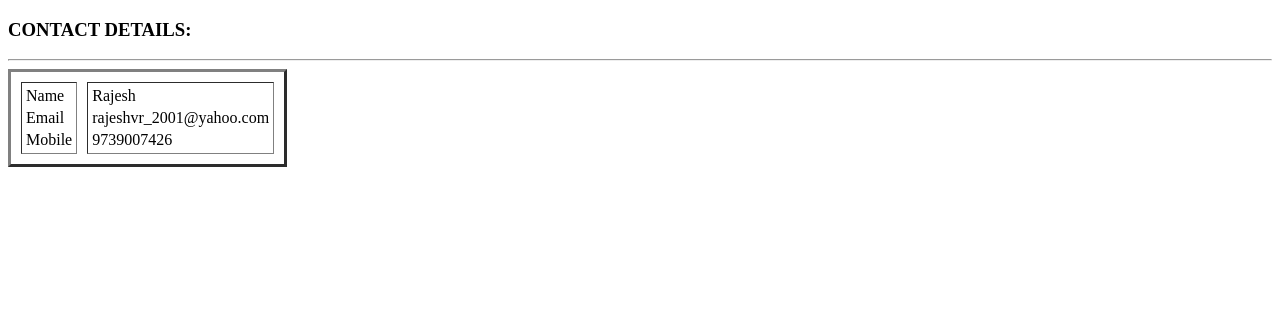
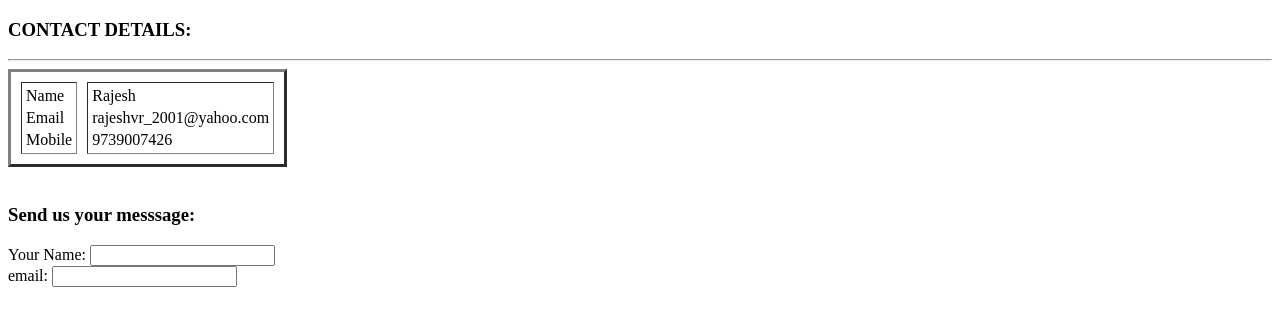
Before and after one commit to vr3372/A.T-tec, a plain HTML site: page contact.html in a window 1280 px wide. Drawn offline with Linux system fonts and the light colour scheme.

Commit message:
Add files via upload

```diff
--- a/contact.html
+++ b/contact.html
@@ -44,5 +44,15 @@
                 </td>
             </tr>
         </table>
+        <br>
+        <form>
+            <h3>Send us your messsage:</h3>
+            <label>Your Name:</label>
+            <input type="text">
+            <br>
+            <label>email:</label>
+            <input type="text">
+
+        </form>
     </body>
 </html>
```
